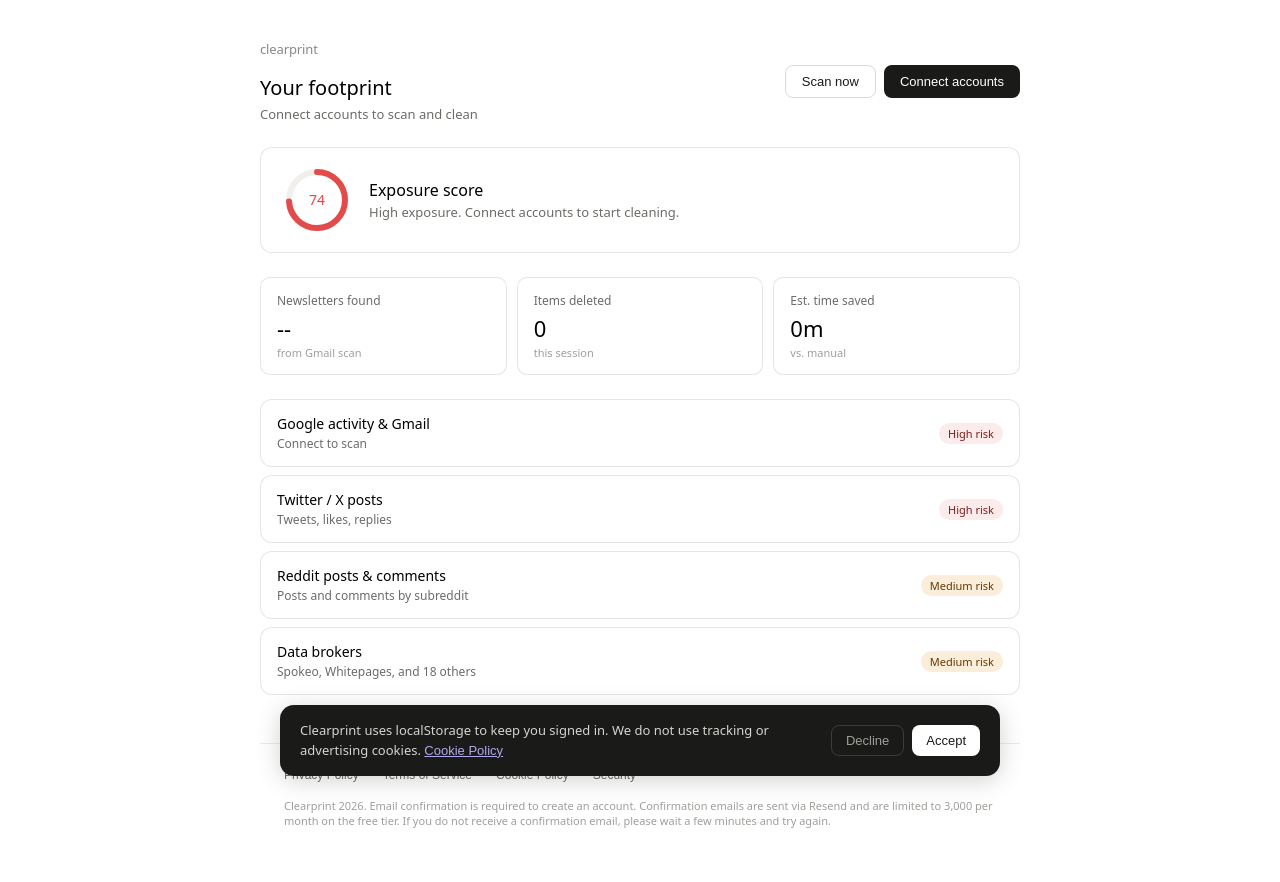
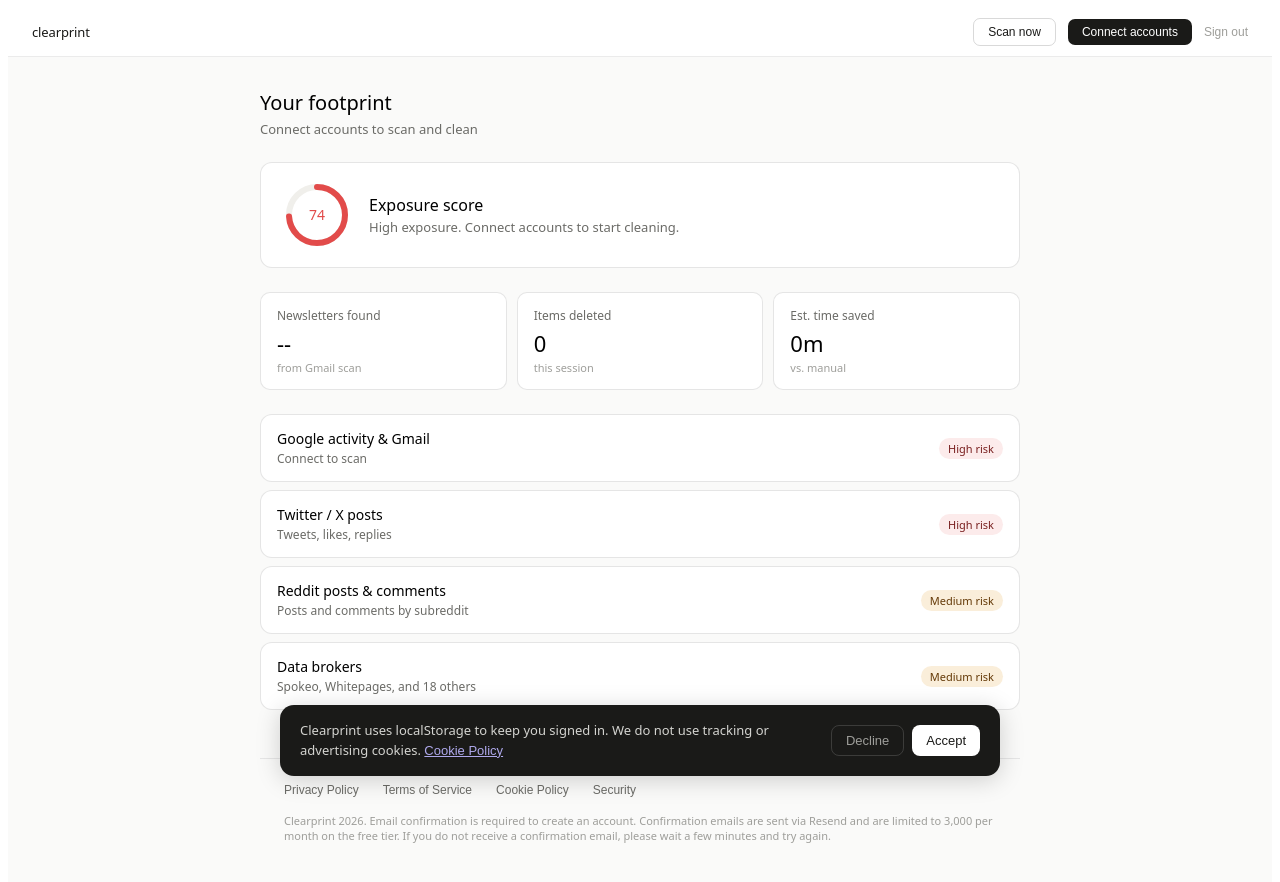
Before and after one commit to rafiaauthoi/Specter, a React app in the folder frontend/: page /dashboard in a window 1280 px wide. Shown: the top 882 px of the page. Built offline with nearby package versions, Linux system fonts and the light colour scheme; sample sign-in values are in the browser's storage; the HTML template or start-up script is replaced by a standard one.

Commit message:
add navbar, sign out button, logout flow

```diff
--- a/frontend/src/pages/Dashboard.jsx
+++ b/frontend/src/pages/Dashboard.jsx
@@ -31,6 +31,13 @@ export default function Dashboard() {
     setTimeout(() => setToast(null), 3000)
   }
 
+  function handleSignOut() {
+    localStorage.removeItem('access_token')
+    localStorage.removeItem('user_id')
+    localStorage.removeItem('cookie_consent')
+    window.location.href = '/login'
+  }
+
   async function runScan() {
     if (!connected.google) {
       navigate('/connect')
@@ -58,7 +65,7 @@ export default function Dashboard() {
   ]
 
   return (
-    <div style={{ maxWidth: 760, margin: '0 auto', padding: '32px 24px', fontFamily: 'system-ui, sans-serif' }}>
+    <div style={{ fontFamily: 'system-ui, sans-serif', minHeight: '100vh', background: '#fafaf9' }}>
 
       {toast && (
         <div style={{ position: 'fixed', top: 20, right: 20, background: '#1a1a18', color: '#fff', padding: '10px 18px', borderRadius: 10, fontSize: 13, zIndex: 999 }}>
@@ -66,24 +73,32 @@ export default function Dashboard() {
         </div>
       )}
 
-      <div style={{ display: 'flex', justifyContent: 'space-between', alignItems: 'center', marginBottom: 24 }}>
-        <div>
-          <div style={{ fontSize: 13, fontWeight: 500, letterSpacing: '-0.01em', marginBottom: 16, color: '#888' }}>clearprint</div>
-          <h1 style={{ fontSize: 20, fontWeight: 500, margin: 0 }}>Your footprint</h1>
-          <p style={{ fontSize: 13, color: '#6b6b67', margin: '4px 0 0' }}>Connect accounts to scan and clean</p>
-        </div>
-        <div style={{ display: 'flex', gap: 8 }}>
+      {/* Top nav */}
+      <div style={{ borderBottom: '0.5px solid rgba(0,0,0,0.08)', padding: '0 24px', height: 48, display: 'flex', alignItems: 'center', justifyContent: 'space-between', background: '#fff' }}>
+        <div style={{ fontSize: 13, fontWeight: 500, letterSpacing: '-0.01em', color: '#1a1a18' }}>clearprint</div>
+        <div style={{ display: 'flex', alignItems: 'center', gap: 12 }}>
           <button onClick={runScan} disabled={scanning}
-            style={{ padding: '8px 16px', borderRadius: 8, background: 'transparent', color: '#1a1a18', border: '0.5px solid rgba(0,0,0,0.15)', fontSize: 13, fontWeight: 500, cursor: 'pointer', opacity: scanning ? 0.6 : 1 }}>
+            style={{ padding: '6px 14px', borderRadius: 7, background: 'transparent', color: '#1a1a18', border: '0.5px solid rgba(0,0,0,0.15)', fontSize: 12, fontWeight: 500, cursor: 'pointer', opacity: scanning ? 0.6 : 1 }}>
             {scanning ? 'Scanning...' : 'Scan now'}
           </button>
           <button onClick={() => navigate('/connect')}
-            style={{ padding: '8px 16px', borderRadius: 8, background: '#1a1a18', color: '#fff', border: 'none', fontSize: 13, fontWeight: 500, cursor: 'pointer' }}>
+            style={{ padding: '6px 14px', borderRadius: 7, background: '#1a1a18', color: '#fff', border: 'none', fontSize: 12, fontWeight: 500, cursor: 'pointer' }}>
             Connect accounts
+          </button>
+          <button onClick={handleSignOut}
+            style={{ background: 'none', border: 'none', color: '#9e9e9a', fontSize: 12, cursor: 'pointer', padding: '6px 0' }}>
+            Sign out
           </button>
         </div>
       </div>
 
+      {/* Page content */}
+      <div style={{ maxWidth: 760, margin: '0 auto', padding: '32px 24px' }}>
+
+        <h1 style={{ fontSize: 20, fontWeight: 500, margin: '0 0 4px' }}>Your footprint</h1>
+        <p style={{ fontSize: 13, color: '#6b6b67', margin: '0 0 24px' }}>Connect accounts to scan and clean</p>
+
+        {/* Exposure score */}
         <div style={{ background: '#fff', border: '0.5px solid rgba(0,0,0,0.1)', borderRadius: 12, padding: '20px 24px', display: 'flex', alignItems: 'center', gap: 20, marginBottom: 24 }}>
           <svg width="64" height="64" viewBox="0 0 64 64">
             <circle cx="32" cy="32" r="28" fill="none" stroke="#f0efeb" strokeWidth="6"/>
@@ -100,6 +115,7 @@ export default function Dashboard() {
           </div>
         </div>
 
+        {/* Metrics */}
         <div style={{ display: 'grid', gridTemplateColumns: 'repeat(3,1fr)', gap: 10, marginBottom: 24 }}>
           {[
             { label: 'Newsletters found', value: scanResults?.newsletters_found ?? '--', sub: 'from Gmail scan' },
@@ -114,6 +130,7 @@ export default function Dashboard() {
           ))}
         </div>
 
+        {/* Platform cards */}
         <div style={{ display: 'flex', flexDirection: 'column', gap: 8, marginBottom: 24 }}>
           {platforms.map(p => (
             <div key={p.id}
@@ -135,6 +152,7 @@ export default function Dashboard() {
           ))}
         </div>
 
+        {/* Scan results */}
         {scanResults && scanResults.senders.length > 0 && (
           <div>
             <h2 style={{ fontSize: 15, fontWeight: 500, marginBottom: 12 }}>Newsletter senders found</h2>
@@ -154,5 +172,6 @@ export default function Dashboard() {
 
         <Footer />
       </div>
+    </div>
   )
 }
```
Lines whose indentation alone changed are shown as unchanged.
